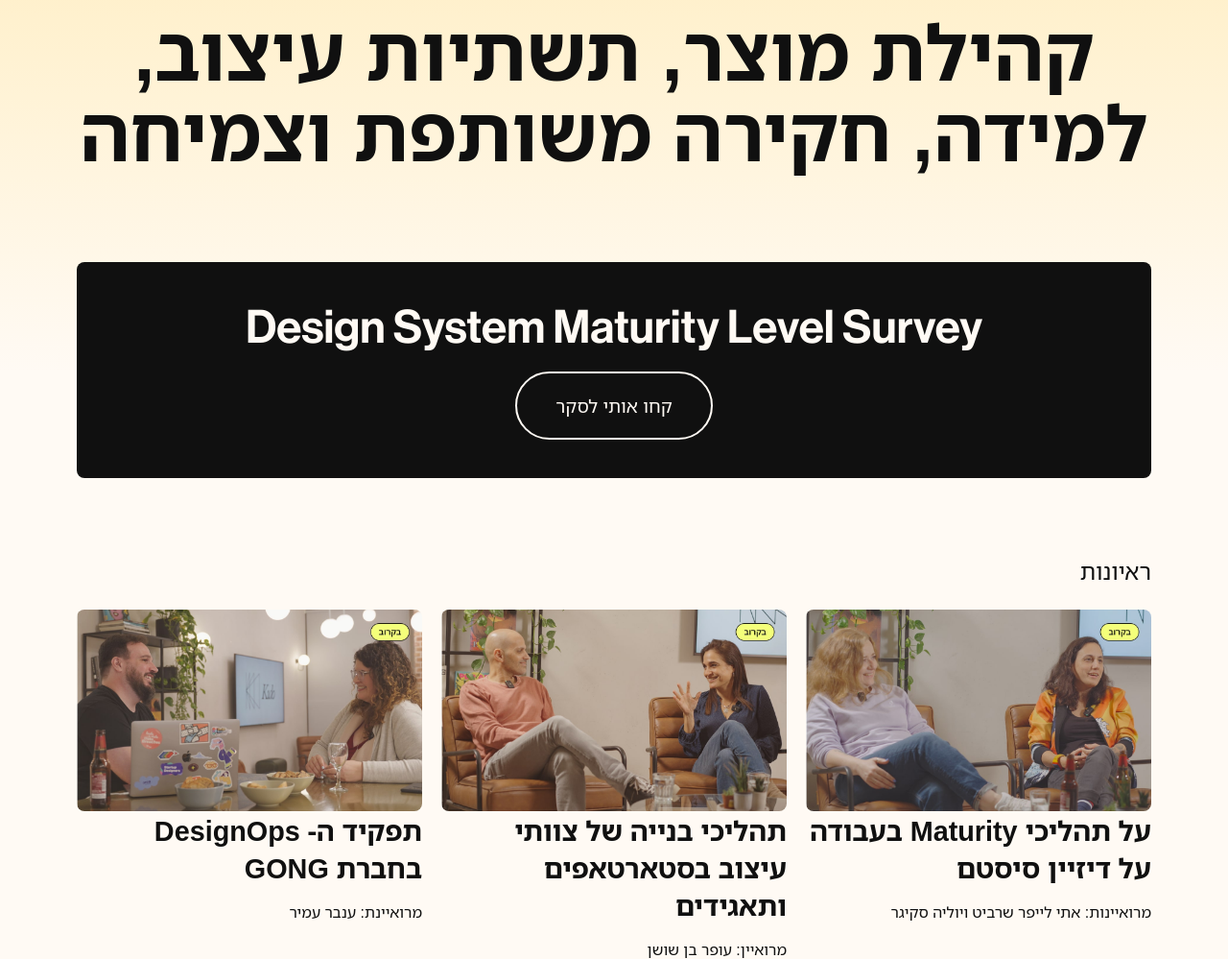
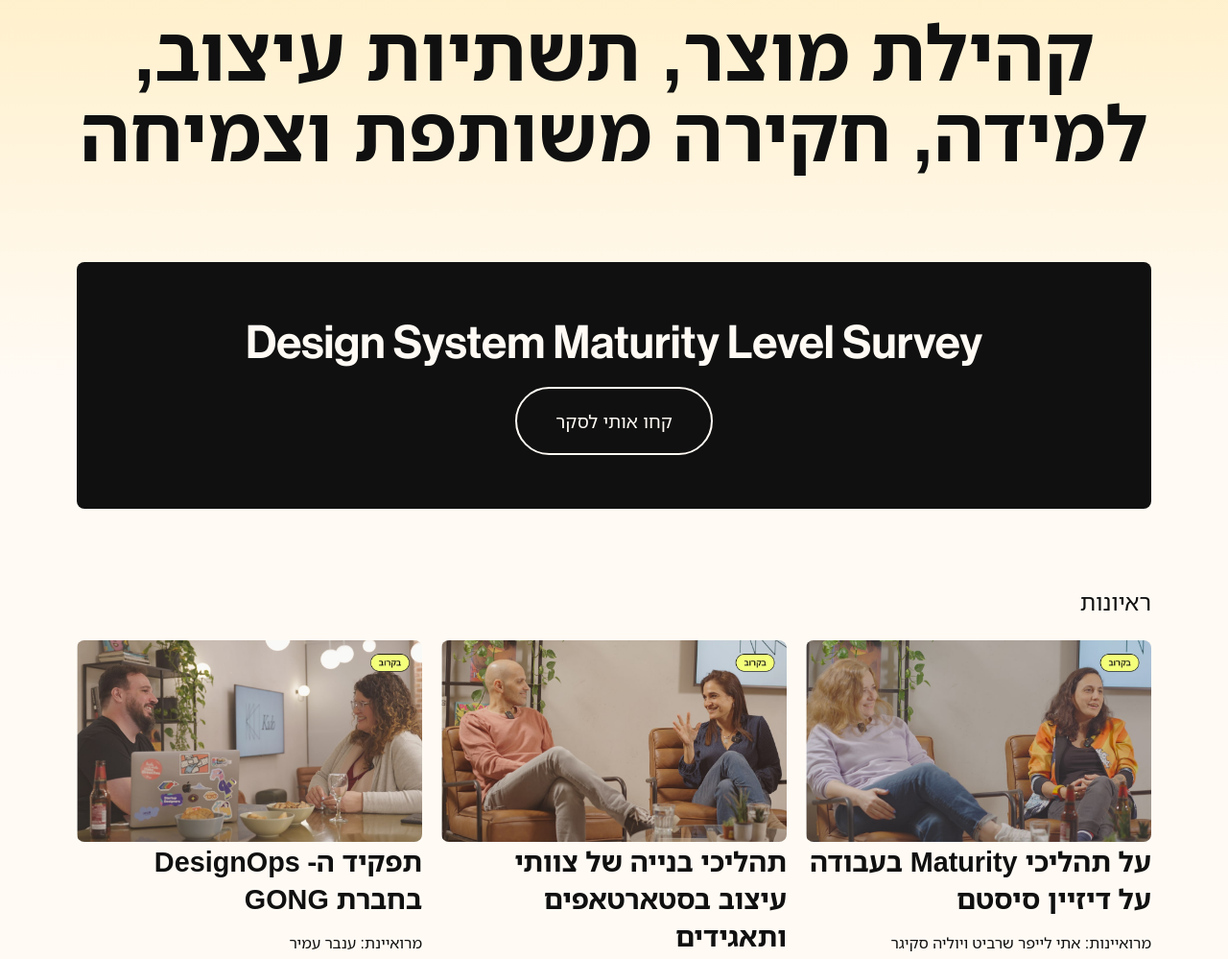
Before and after one commit to tidy-dev-team/des-ops, a PHP site: page / in a window 1280 px wide. Shown: the part 144-1143 px from the top of the page at 96% size. Run offline with PHP 8.4, Linux system fonts and the light colour scheme.

Commit message:
Update style.css

```diff
--- a/style.css
+++ b/style.css
@@ -693,6 +693,8 @@ h3 {
     color: var(--ops-white);
     border-radius: 8px;
     user-select: none;
+    padding-top: 16px;
+    padding-bottom: 16px;
 }
 
 a:hover.black-link .black {
```
